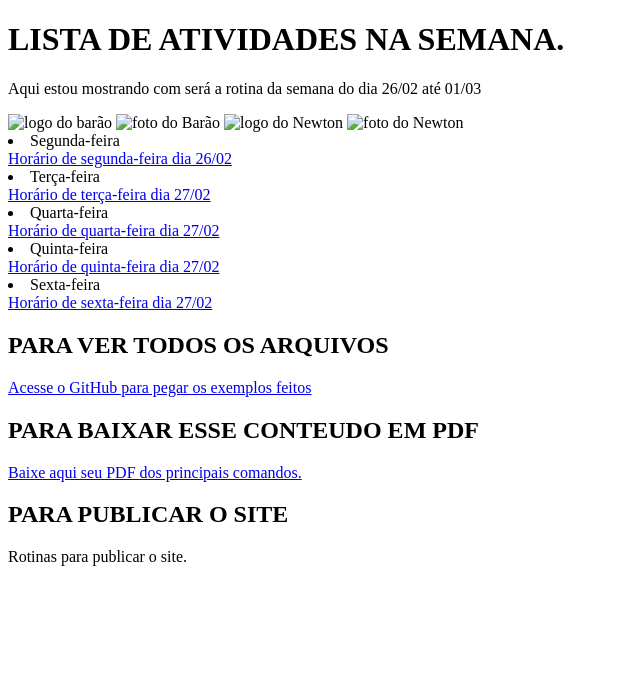
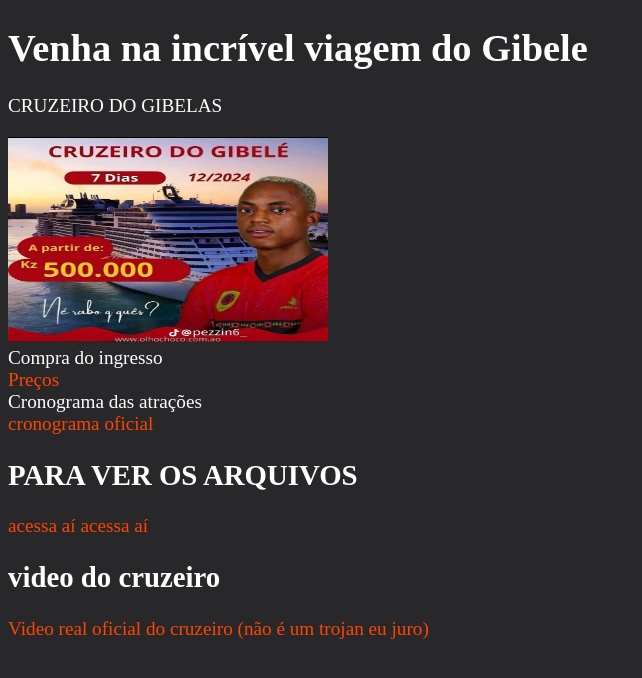
Before and after one commit to jvmarcon/recebatrabalho, a plain HTML site: page index.html in a window 1280 px wide. Shown: the whole page, without its empty margins (0-642 px from the left). Drawn offline with Linux system fonts and the light colour scheme.

Commit message:
Add files via upload

```diff
--- a/index.html
+++ b/index.html
@@ -1,48 +1,55 @@
 <!DOCTYPE html>
 <html lang="en">
 <head>
+    <style type="text/css">
+        p{
+            color: white;
+
+        }
+        h1{
+            color: white;
+
+        }
+        h2{
+            color: white;
+
+        }
+        li{
+            color: white;
+
+        }
+
+        </style>
+    <link rel="stylesheet" href="style.css">
+<link rel="preconnect" href="https://fonts.googleapis.com">
+<link rel="preconnect" href="https://fonts.gstatic.com" crossorigin>
+<link href="https://fonts.googleapis.com/css2?family=Comic+Neue:ital,wght@0,300;0,400;0,700;1,300;1,400;1,700&display=swap" rel="stylesheet">
     <meta charset="UTF-8">
     <meta name="viewport" content="width=device-width, initial-scale=1.0">
     <link rel="shortcut icon" href="ICONE.ico" type="Aula-03/ICONE"
     <title></title>
 </head>
 <body>
-    <h1> LISTA DE ATIVIDADES NA SEMANA.</h1>
 
-    <p> Aqui estou mostrando com será a rotina da semana do dia 26/02 até 01/03</p>
+    <h1> Venha na incrível viagem do Gibele</h1>
 
-    <img src="bara01.png" alt="logo do barão">
-    <img src="BARAO2.jpg" alt="foto do Barão">
-    <img src="NEWTON1.jpg" alt="logo do Newton">
-    <img src="NEWTON2.jpg" alt="foto do Newton">
+    <p> CRUZEIRO DO GIBELAS</p>
+
+    <img src="cruziero recba.jpg" aling="right" width="320" height="205" alt="Venha comprar seu ingresso">
 
 
-        <li>Segunda-feira</li>
-        <a href="segunda.html" target="_blank">Horário de segunda-feira dia 26/02</a>
+        <li>Compra do ingresso</li>
+        <a href="ingressos.html" target="_blank">Preços</a>
 
-        <li>Terça-feira</li>
-        <a href="terca.html" target="_blank">Horário de terça-feira dia 27/02</a>
-
-        <li>Quarta-feira</li>
-        <a href="quarta.html" target="_blank">Horário de quarta-feira dia 27/02</a>
-
-        <li>Quinta-feira</li>
-        <a href="quinta.html" target="_blank">Horário de quinta-feira dia 27/02</a>
-
-        <li>Sexta-feira</li>
-        <a href="sexta.html" target="_blank">Horário de sexta-feira dia 27/02</a>
+        <li>Cronograma das atrações</li>
+        <a href="atrações.html" target="_blank">cronograma oficial</a>
 
     </ol>
-    <h2> PARA VER TODOS OS ARQUIVOS</h2>
-    <a href="https://github.com/rogeriodfreis/HTML-CSS" target="_blank">Acesse o GitHub para pegar os exemplos feitos</a>
+    <h2> PARA VER OS ARQUIVOS</h2>
+    <a href="https://github.com/rogeriodfreis/HTML-CSS" target="_blank">acessa aí acessa aí</a>
 
-    <h2> PARA BAIXAR ESSE CONTEUDO EM PDF</h2>
-    <a href="https://github.com/rogeriodfreis/HTML-CSS/blob/main/COINI.pdf" target="_blank"  download="COINI.pdf" type="aplication/pdf">
-        Baixe aqui seu PDF dos principais comandos.
-    </a>
-     <h2> PARA PUBLICAR O SITE</h2>
-
-    <p> Rotinas para publicar o site.</p>
+    <h2>video do cruzeiro</h2>
+    <a href="https://youtu.be/dQw4w9WgXcQ?si=m7DzLCNuj-knVOPJ" target="_blank">Video real oficial do cruzeiro (não é um trojan eu juro)</a>
 
 
 </body>
--- /dev/null
+++ b/style.css
@@ -0,0 +1,58 @@
+body, ul, li, p{
+    margin: Opx;
+    padding: 0px;
+    list-style: none;
+    font-size: 1.2rem;
+    font-family: Comic;
+    text-decoration: blink;
+
+}
+a{
+text-decoration: blink;
+color: white;
+}
+
+.header{
+background-color: black;
+display: flex;
+flex-wrap: wrap;
+justify-content: space-between;
+align-items: center;
+padding: 20px;
+text-decoration: blink;
+}
+
+.menu{
+ display: flex;
+
+}
+
+.menu li{
+    margin-left: 10px;
+}
+
+.menu li a{
+    display: block;
+    padding: 10px;
+}
+/* Define as características da TAG ancor */
+a{
+    text-decoration: blink;     /* tira o sublinhado do link */
+    color: orangered;
+    align-content: center;          /* Cor do texto */
+}
+
+/* Define as características do header */
+.header{
+background-color: white;
+display: flex;
+flex-wrap: wrap;
+justify-content: space-between;
+align-items: center;
+text-decoration: blink;
+}
+
+
+body{
+    background-color: rgb(40, 40, 43);
+}
```
Also changed, not shown: atrações.html (added, +20 -0 lines), ingressos.html (added, +28 -0 lines), Vermelho Preto Moderno Cronologia Projeto Cronograma Plano.jpg (added), cruziero recba.jpg (added), manoel gomes.png (added), tardezinha.png (added).
